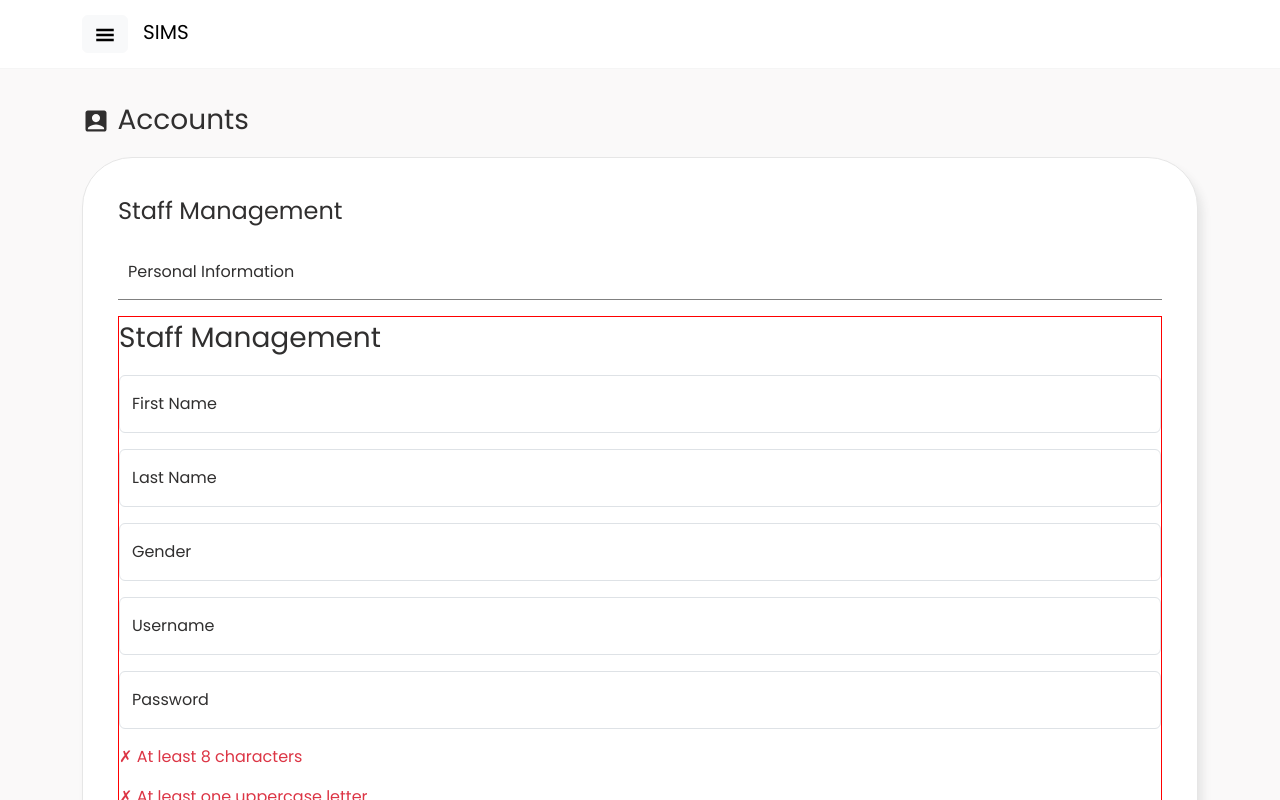
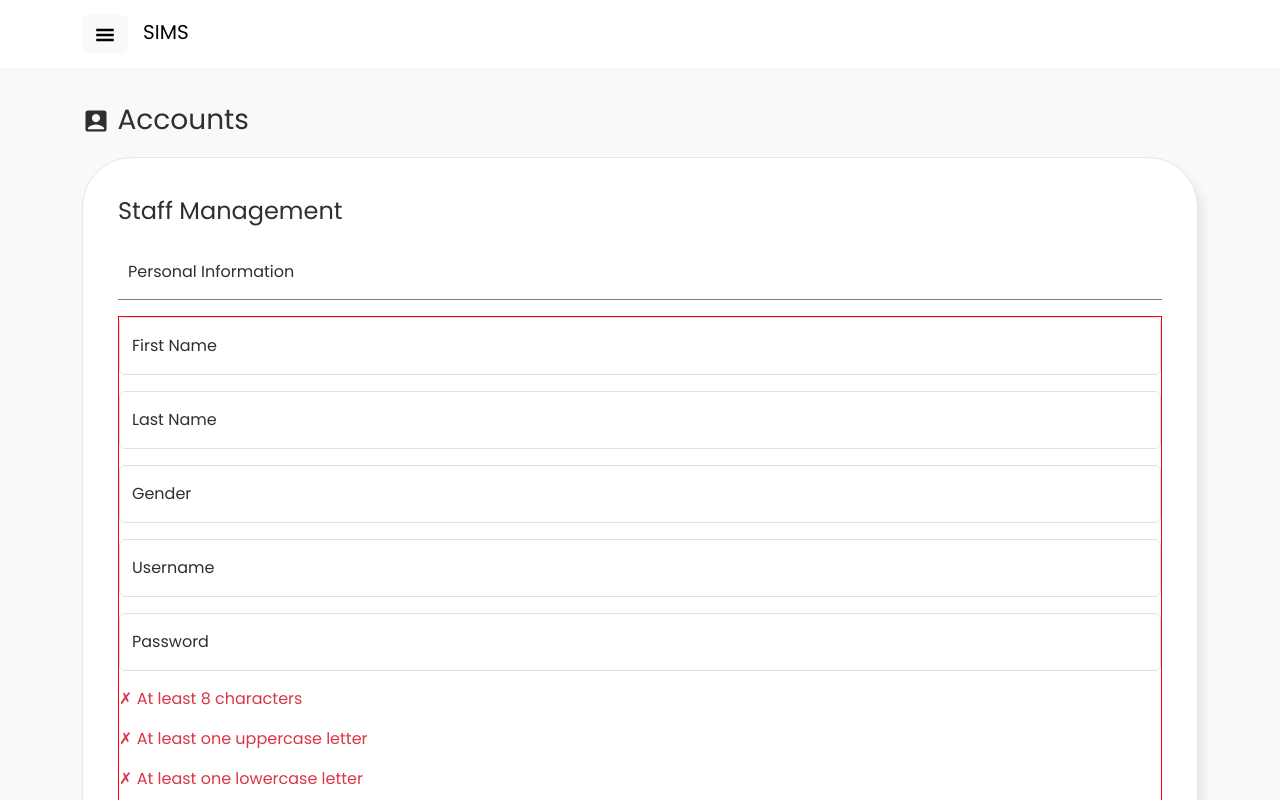
Before and after one commit to MarkRyuo/SalesInventoryManagementSystem_SIMS, a React (Vite) app in the folder client/: page /StaffAccount in a window 1280 px wide. Shown: the top 800 px of the page. Built offline with nearby package versions, Linux system fonts and the light colour scheme; no server answers; the database is empty.

Commit message:
Update: System Design

```diff
--- a/client/src/components/Account/StaffComp.jsx
+++ b/client/src/components/Account/StaffComp.jsx
@@ -144,8 +144,6 @@ const StaffComp = () => {
 
     return (
         <div style={{border: "1px solid red"}}>
-            <p className='fs-3'>Staff Management</p>
-
             <Form onSubmit={handleAddStaff}>
                 <FloatingLabel controlId="floatingFirstname" label="First Name" className="mb-3">
                     <Form.Control
```
